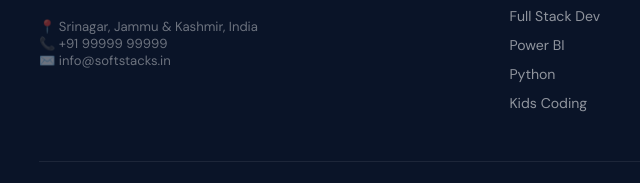
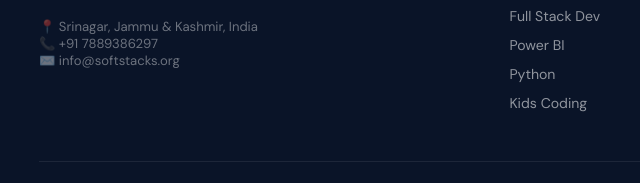
Before and after one commit to saquibshera/orgsite, a website: page public/index.html in a window 1280 px wide. Shown: the part 6960-7143 px from the top of the page, 1-641 px from the left. Drawn offline with Linux system fonts and the light colour scheme.

Commit message:
first commit

```diff
--- a/public/index.html
+++ b/public/index.html
@@ -606,7 +606,7 @@ footer{background:#0A1428;color:rgba(255,255,255,.65);padding:4rem 2rem 2rem;}
       <div class="footer-brand">
         <div class="nav-logo" style="font-size:1.5rem">Soft<span>stacks</span></div>
         <p>Srinagar's most trusted IT training institute. Microsoft Certified Trainers. Real projects. Real placements. Since 2014.</p>
-        <div style="margin-top:1rem;font-size:.82rem;color:rgba(255,255,255,.4)">📍 Srinagar, Jammu & Kashmir, India<br>📞 +91 99999 99999<br>✉️ info@softstacks.in</div>
+        <div style="margin-top:1rem;font-size:.82rem;color:rgba(255,255,255,.4)">📍 Srinagar, Jammu & Kashmir, India<br>📞 +91 7889386297<br>✉️ info@softstacks.org</div>
       </div>
       <div class="footer-col"><h4>Courses</h4><ul><li><a href="#">AI Agents & Copilot</a></li><li><a href="#">Azure Cloud</a></li><li><a href="#">Full Stack Dev</a></li><li><a href="#">Power BI</a></li><li><a href="#">Python</a></li><li><a href="#">Kids Coding</a></li></ul></div>
       <div class="footer-col"><h4>Company</h4><ul><li><a href="#">About Us</a></li><li><a href="#">Our Trainers</a></li><li><a href="#">Placements</a></li><li><a href="#">Blog</a></li><li><a href="#">Careers</a></li><li><a href="#">Contact</a></li></ul></div>
```
